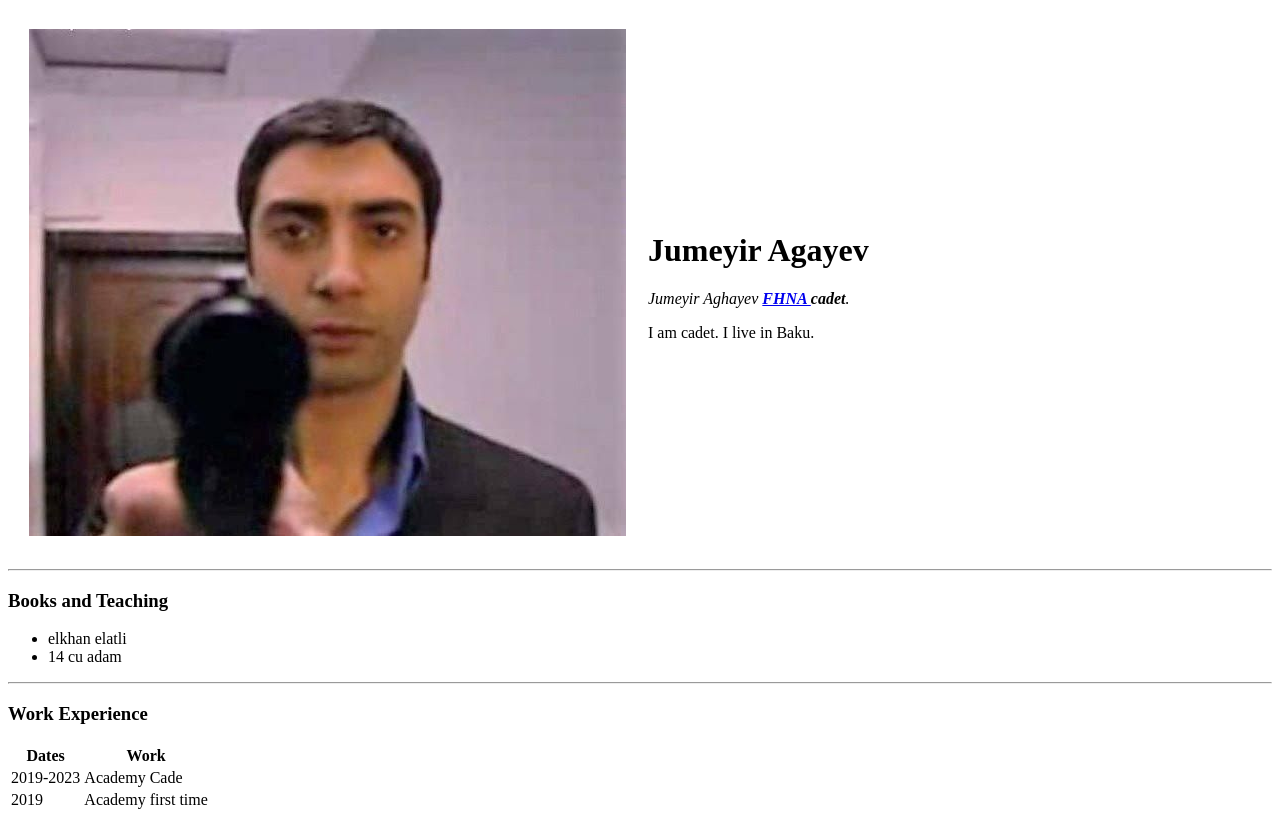
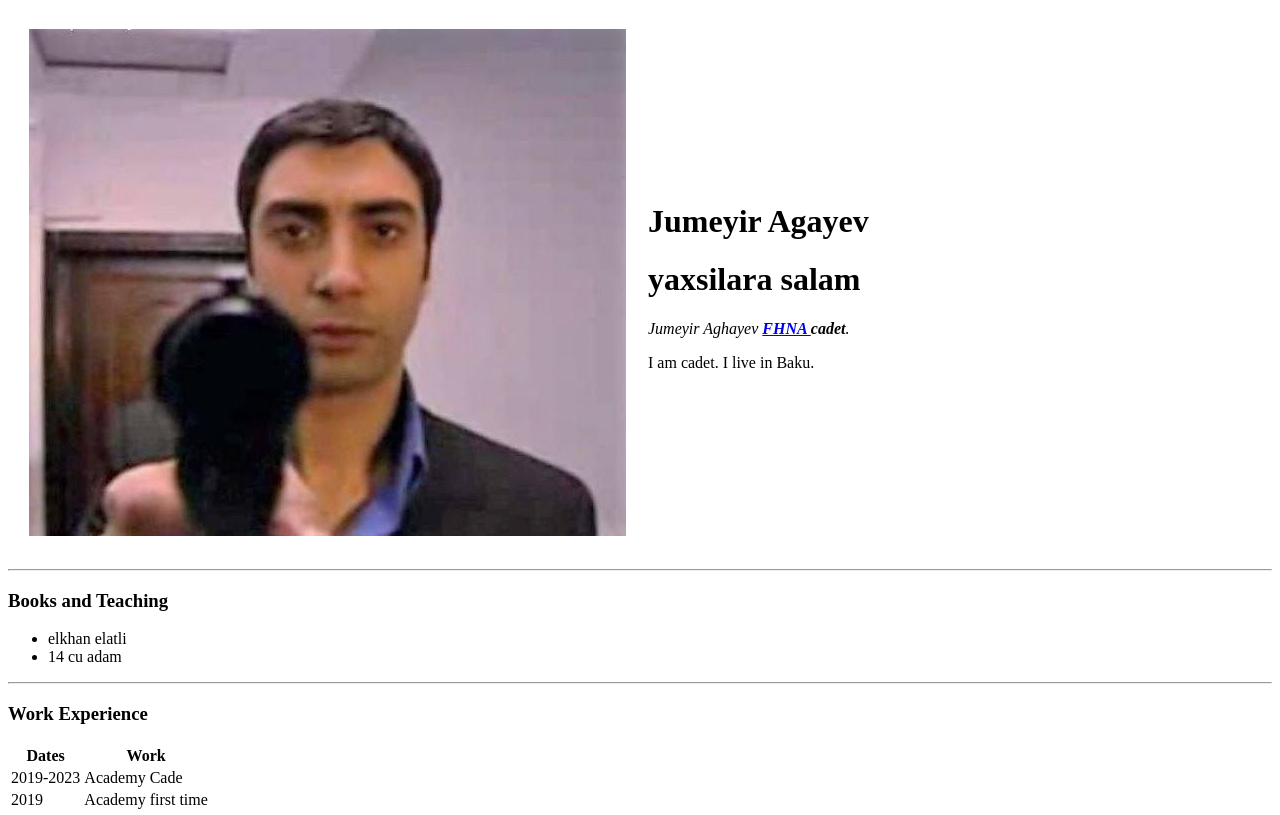
Before and after one commit to jumeyir/cvv, a plain HTML site: page index.html in a window 1280 px wide. Shown: the top 815 px of the page. Drawn offline with Linux system fonts and the light colour scheme.

Commit message:
Update index.html

```diff
--- a/index.html
+++ b/index.html
@@ -12,6 +12,7 @@
       <td> <img src="polat abi.jpg" alt="ah be kral"></td>
       <td>
         <h1>Jumeyir Agayev</h1>
+        <h1>yaxsilara salam</h1>
         <p><em>Jumeyir Aghayev <strong><a href="https://www.fhn.gov.az/organizations.php?aze-19">FHNA </a>cadet</strong>.</em> </p>
         <p>I am cadet. I live in Baku.</p>
       </td>
```
